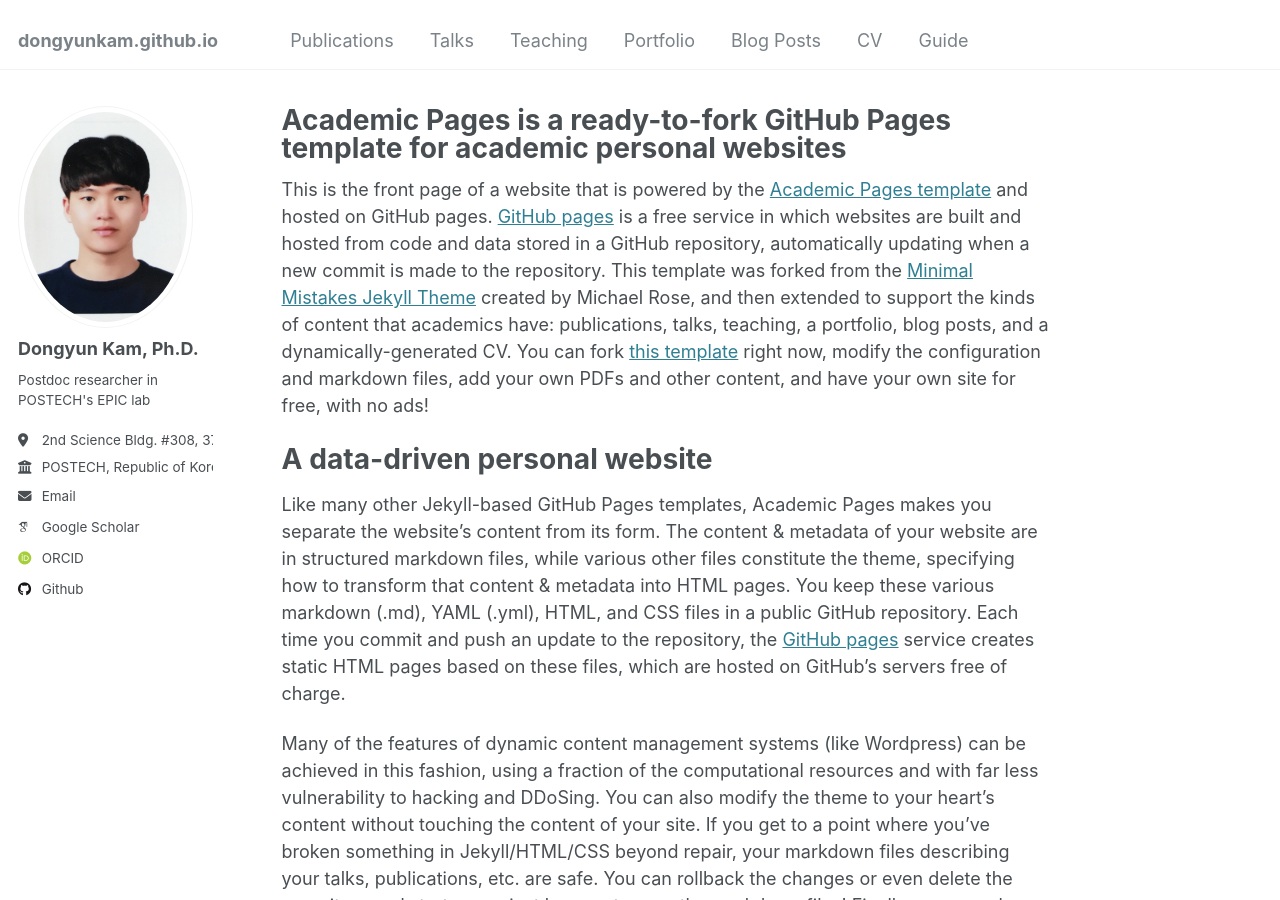
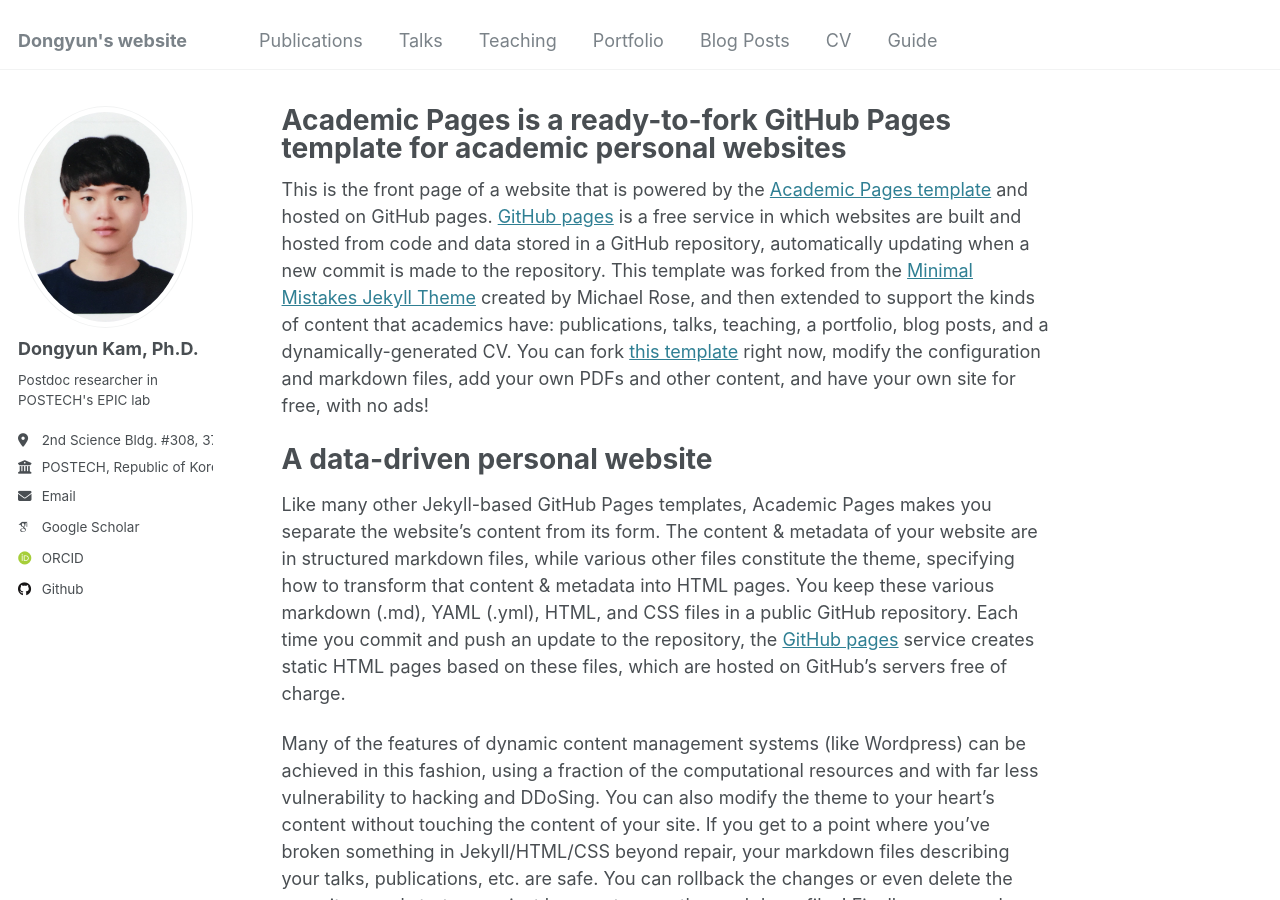
Before and after one commit to Dongyunkam/dongyunkam.github.io, a Jekyll site: the page built from _pages/about.md, in a window 1280 px wide and 900 px high. Built offline with Jekyll 4.4.1, drawn with Linux system fonts in a browser that asks for light colours; some web fonts are replaced.

Commit message:
Update _config.yml

```diff
--- a/_config.yml
+++ b/_config.yml
@@ -8,7 +8,7 @@
 
 # Basic Site Settings
 locale                   : "en-US"
-title                    :
+title                    : "Dongyun's website"
 title_separator          : "-"
 name                     : &name "Dongyun Kam"
 description              : &description "personal description"
```
